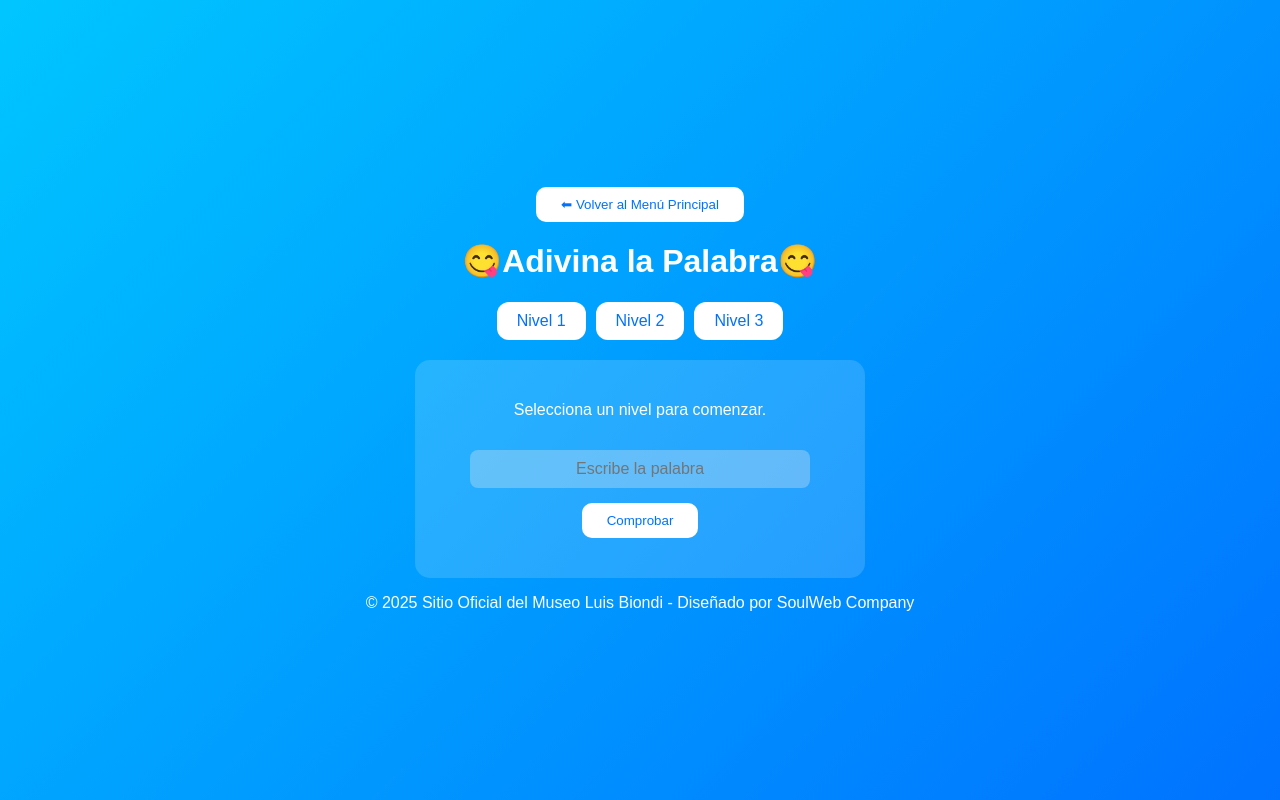
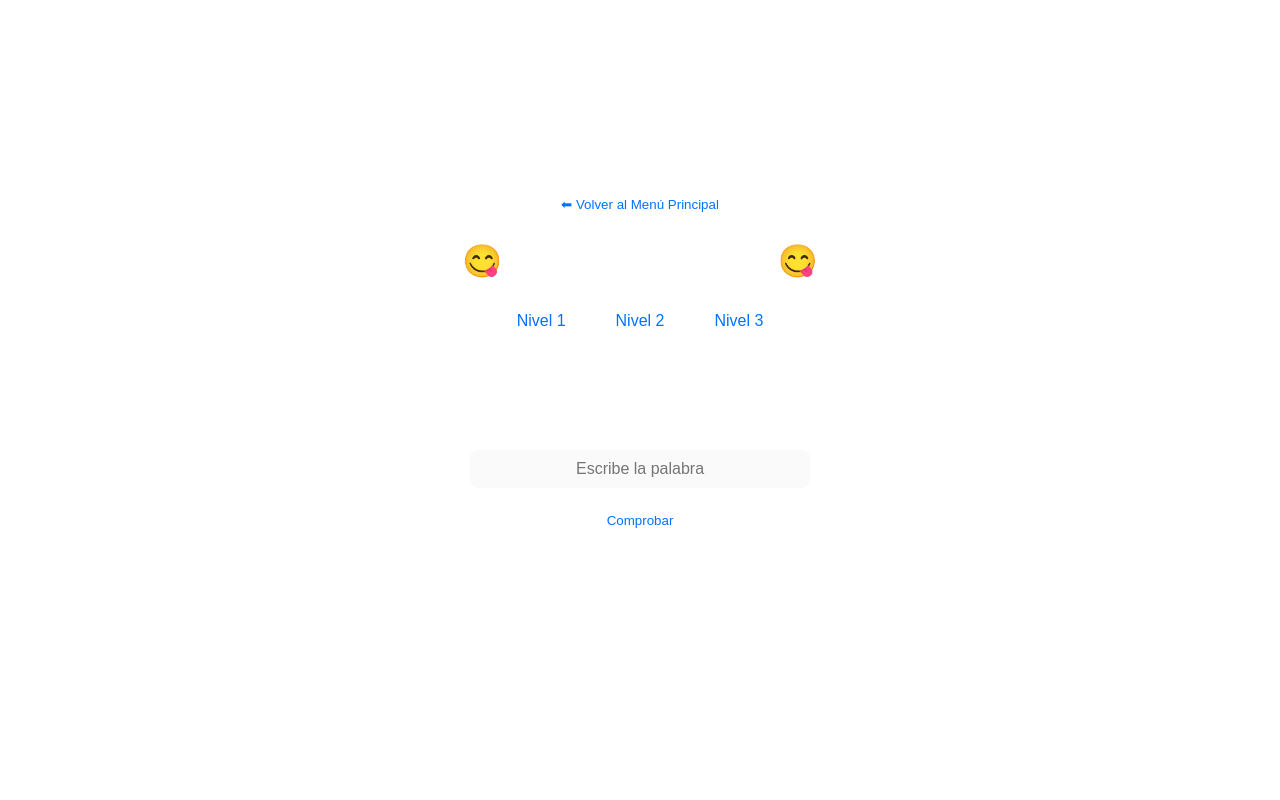
Before and after one commit to NicolasPisoni/tesina.github.io, a plain HTML site: page adivina2.html in a window 1280 px wide. Drawn offline with Linux system fonts and the light colour scheme.

Commit message:
Prueba background-color adivina2.html

```diff
--- a/adivina2.html
+++ b/adivina2.html
@@ -120,7 +120,7 @@ function verificarPalabra() {
 <style>
   body {
     font-family: 'Poppins', sans-serif;
-    background: linear-gradient(135deg, #00c6ff, #0072ff);
+    background: FF3B3B;
     color: #fff;
     text-align: center;
     margin: 0;
```
